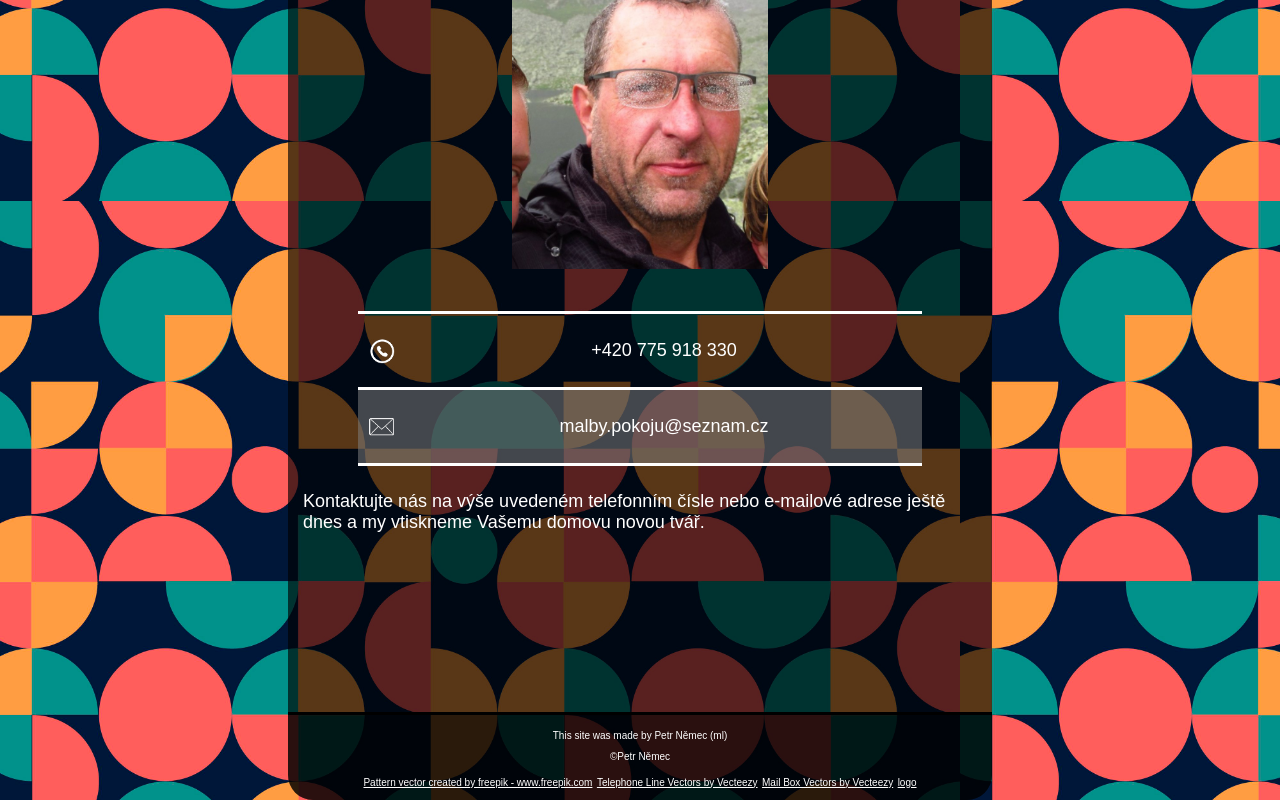
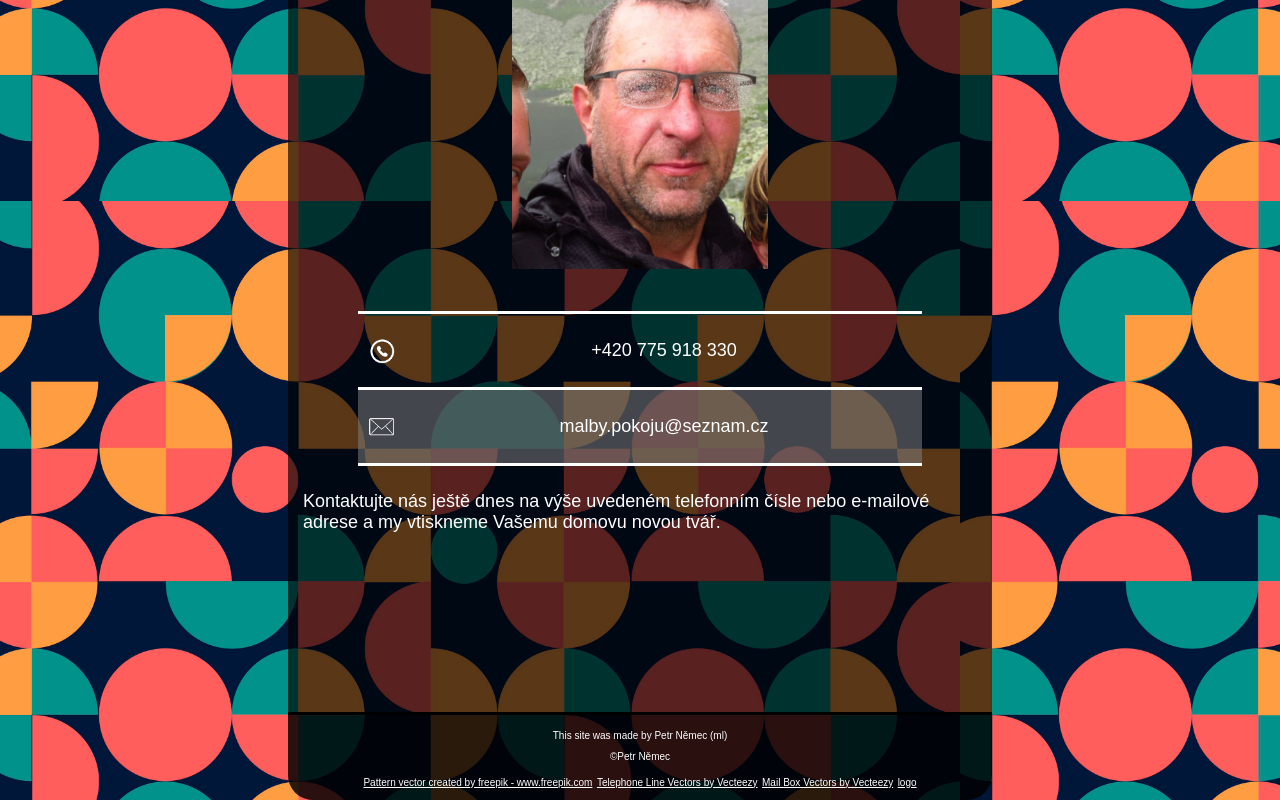
Before and after one commit to PetrNemecBellator/web, a plain HTML site: page index.html in a window 1280 px wide. Shown: the part 2359-3159 px from the top of the page. Drawn offline with Linux system fonts and the light colour scheme.

Commit message:
Update index.html

```diff
--- a/index.html
+++ b/index.html
@@ -128,7 +128,7 @@
                         </tr>
                     </table>
                     <p class="propagation">
-                        Kontaktujte nás na výše uvedeném telefonním čísle nebo e-mailové adrese ještě dnes a my vtiskneme Vašemu domovu novou tvář.
+                        Kontaktujte nás ještě dnes na výše uvedeném telefonním čísle nebo e-mailové adrese a my vtiskneme Vašemu domovu novou tvář.
                     </p>
 
 
```
